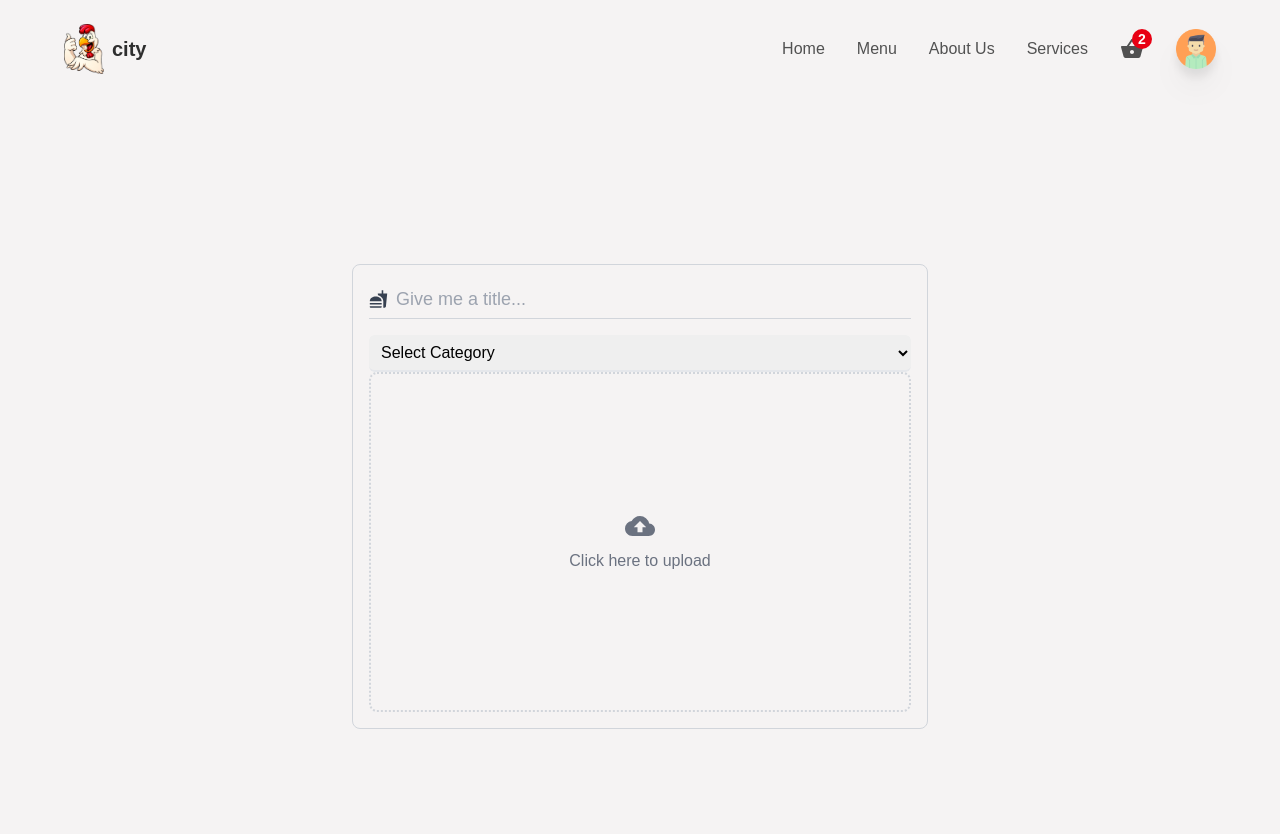
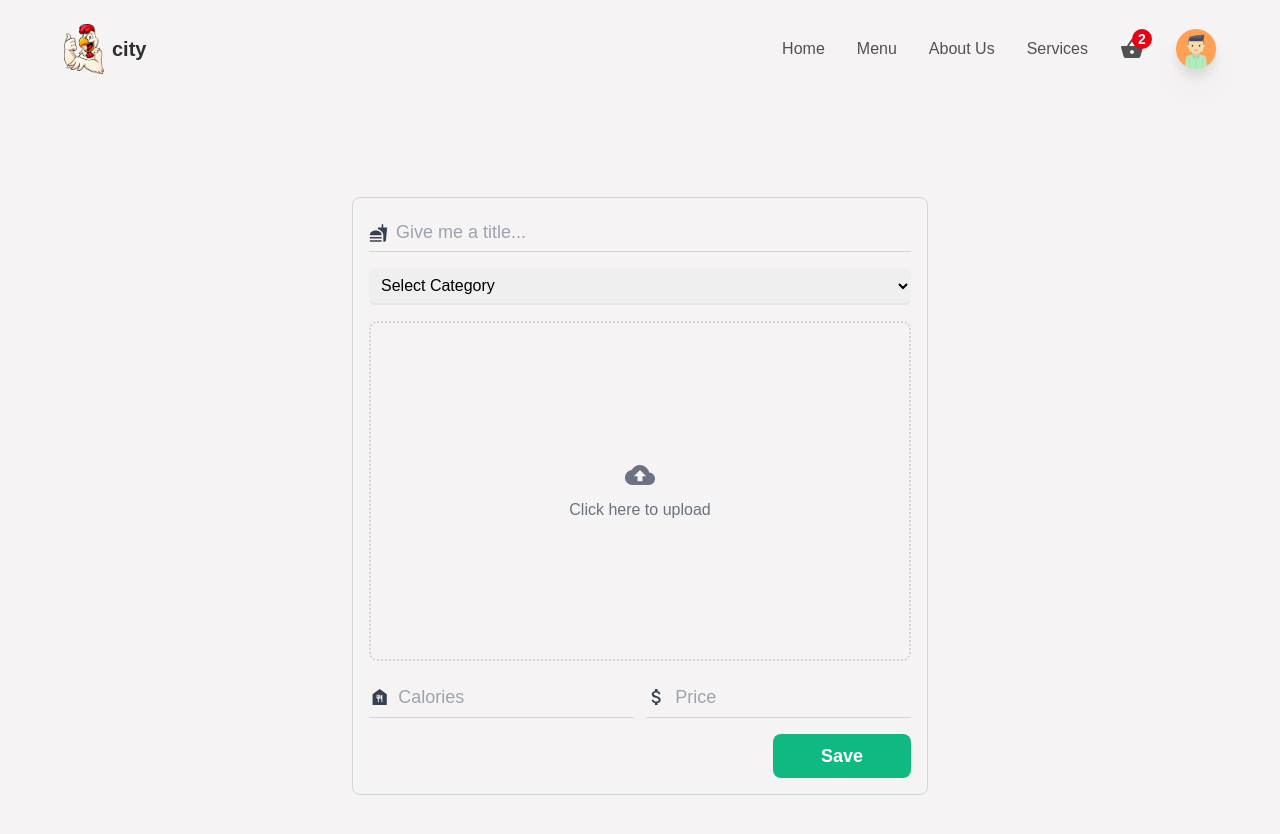
Before and after one commit to sowmiyalakshmi44/food_delivery, a React (Create React App) app: page /createItem in a window 1280 px wide. Shown: the top 834 px of the page. Built offline with nearby package versions, Linux system fonts and the light colour scheme.

Commit message:
callback func for uploading img

```diff
--- a/src/Components/CreateContainer.jsx
+++ b/src/Components/CreateContainer.jsx
@@ -1,8 +1,11 @@
 import React, { useState } from "react";
 import { motion } from "framer-motion";
-import { MdFastfood,MdCloudUpload,MdDelete } from "react-icons/md";
+import { MdFastfood,MdCloudUpload,MdDelete ,MdFoodBank,MdAttachMoney} from "react-icons/md";
 import { categories } from "../utils/data";
 import Loader from "./Loader";
+import {ref, uploadBytesResumable,getDownloadURL} from "firebase/storage"
+import { storage } from "../firebase.config";
+
 
 const CreateContainer = () => {
   const [title, setTitle] = useState("");
@@ -17,13 +20,56 @@
 
 
   const uploadImage = (e) =>{
+    setIsLoading(true);
+    const imageFile=e.target.files[0];
+    const storageRef =ref(storage,`Images/${Date.now()}-${imageFile.name}`)
+    const uploadTask =uploadBytesResumable(storageRef,imageFile)
 
-  }
+    uploadTask.on(
+      "state_changed",
+      (snapshot) => {
+        const uploadProgress =
+          (snapshot.bytesTransferred / snapshot.totalBytes) * 100;
+      },
+      (error) => {
+        console.log(error);
+        setFields(true);
+        setMsg("Error while uploading : Try AGain 🙇");
+        setAlertStatus("danger");
+        setTimeout(() => {
+          setFields(false);
+          setIsLoading(false);
+        }, 4000);
+      },
+      () => {
+        getDownloadURL(uploadTask.snapshot.ref).then((downloadURL) => {
+          setImageAsset(downloadURL);
+          setIsLoading(false);
+          setFields(true);
+          setMsg("Image uploaded successfully 😊");
+          setAlertStatus("success");
+          setTimeout(() => {
+            setFields(false);
+          }, 4000);
+        });
+      }
+    );
+  };
+
+
+
 
 
   const deleteImage = () =>{
 
   }
+
+
+  const saveDetails = () =>{
+
+  }
+
+
 
 
   return (
@@ -56,6 +102,7 @@
           />
         </div>
 
+
         <div className="w-full">
           <select
             onChange={(e) => setCategory(e.target.value)}
@@ -75,9 +122,9 @@
                 </option>
               ))}
           </select>
+        </div>
 
-
-          <div className="group flex justify-center items-center flex-col border-2 border-dotted border-gray-300 w-full h-225 md:h-340 cursor-pointer rounded-lg">
+        <div className="group flex justify-center items-center flex-col border-2 border-dotted border-gray-300 w-full h-225 md:h-340 cursor-pointer rounded-lg">
           {isLoading ? (
             <Loader />
           ) : (
@@ -121,7 +168,46 @@
             </>
           )}
         </div>
+
+
+        <div className="w-full flex flex-col md:flex-row items-center gap-3">
+          <div className="w-full py-2 border-b border-gray-300 flex items-center gap-2">
+            <MdFoodBank className="text-gray-700 text-2xl" />
+            <input
+              type="text"
+              required
+              value={calories}
+              onChange={(e) => setCalories(e.target.value)}
+              placeholder="Calories"
+              className="w-full h-full text-lg bg-transparent outline-none border-none placeholder:text-gray-400 text-textColor"
+            />
+          </div>
+
+          <div className="w-full py-2 border-b border-gray-300 flex items-center gap-2">
+            <MdAttachMoney className="text-gray-700 text-2xl" />
+            <input
+              type="text"
+              required
+              value={price}
+              onChange={(e) => setPrice(e.target.value)}
+              placeholder="Price"
+              className="w-full h-full text-lg bg-transparent outline-none border-none placeholder:text-gray-400 text-textColor"
+            />
+          </div>
         </div>
+
+
+        <div className="flex items-center w-full">
+          <button
+            type="button"
+            className="ml-0 md:ml-auto w-full md:w-auto border-none outline-none bg-emerald-500 px-12 py-2 rounded-lg text-lg text-white font-semibold"
+            onClick={saveDetails}
+          >
+            Save
+          </button>
+        </div>
+
+
       </div>
     </div>
   );
```
